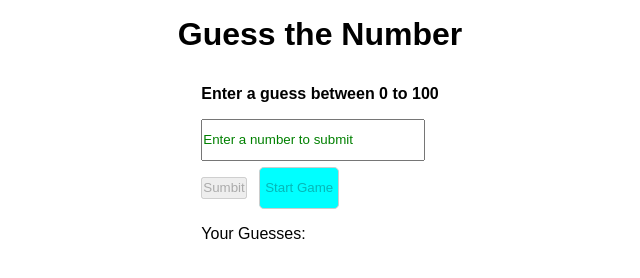
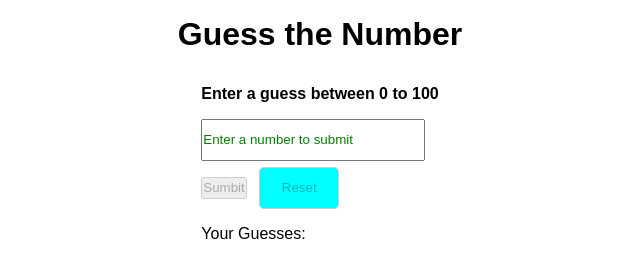
Before and after one commit to imehtabAli/Guess-the-number, a plain HTML site: page index.html in a window 1280 px wide. Shown: the full height of the page, 320-960 px from the left. Drawn offline with Linux system fonts and the light colour scheme.

Commit message:
index.html

```diff
--- a/index.html
+++ b/index.html
@@ -16,7 +16,7 @@
         <input type="number" id="numberInput" placeholder="Enter a number to submit" min="0" max="100" required>
 
         <button id="submit">Sumbit</button>
-        <button id="reset">Start Game</button>
+        <button id="reset">Reset</button>
 
         <p id="resultMessage"></p>
         <p id="guesses">Your Guesses:</p>
```
